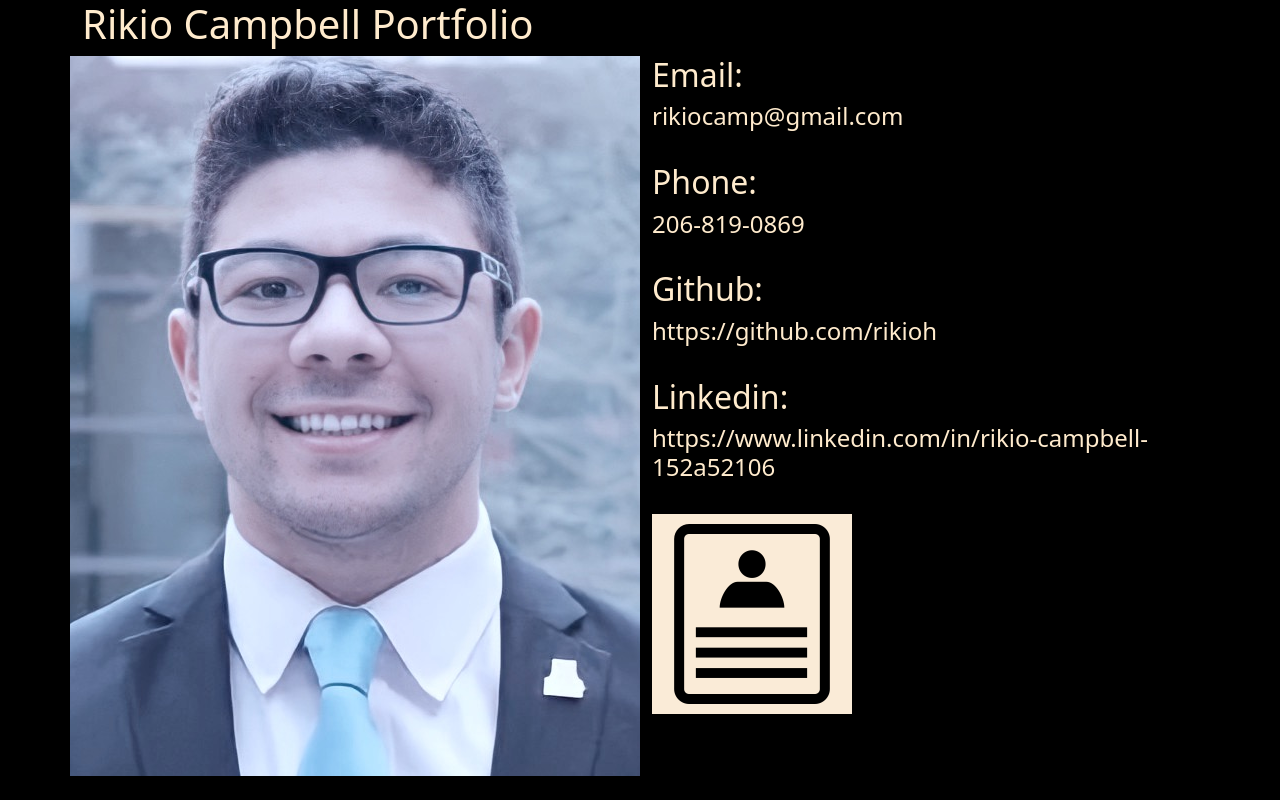
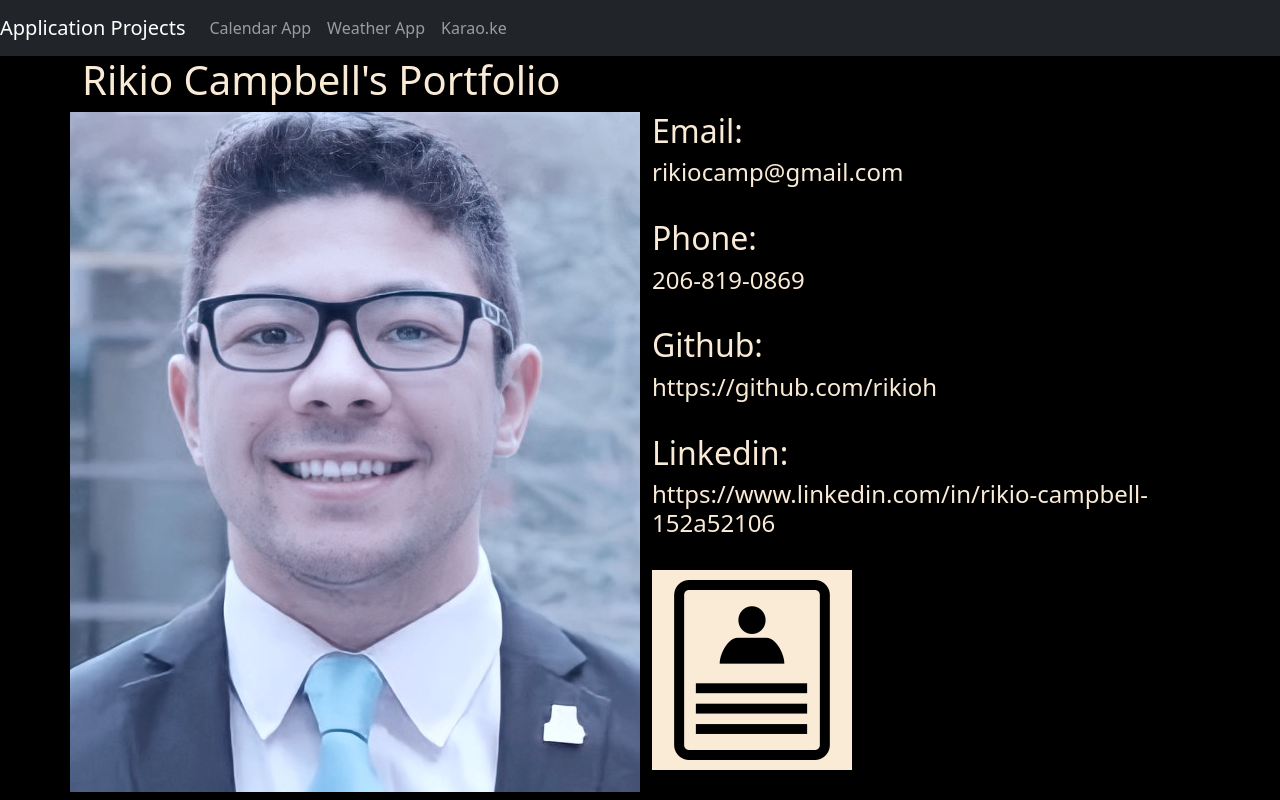
Before and after one commit to rikioh/portfolio, a plain HTML site: page index.html in a window 1280 px wide. Drawn offline with nearby package versions, Linux system fonts and the light colour scheme.

Commit message:
added resume, added navbar.

```diff
--- a/index.html
+++ b/index.html
@@ -11,9 +11,28 @@
     <link href="stylesheet.css" rel="stylesheet" type="text/css">
 </head>
 <body>
+    <nav class="navbar navbar-expand-lg navbar-dark bg-dark">
+        <a class="navbar-brand" href="#">Application Projects</a>
+        <button class="navbar-toggler" type="button" data-toggle="collapse" data-target="#navbarNavDropdown" aria-controls="navbarNavDropdown" aria-expanded="false" aria-label="Toggle navigation">
+          <span class="navbar-toggler-icon"></span>
+        </button>
+        <div class="collapse navbar-collapse" id="navbarNavDropdown">
+          <ul class="navbar-nav">
+            <li class="nav-item active">
+              <a class="nav-link" href="https://rikioh.github.io/calendar">Calendar App</a>
+            </li>
+            <li class="nav-item">
+              <a class="nav-link" href="https://rikioh.github.io/weatherapp">Weather App</a>
+            </li>
+            <li class="nav-item">
+              <a class="nav-link" href="https://rikioh.github.io/room3miniproject1">Karao.ke</a>
+            </li>
+          </ul>
+        </div>
+      </nav>
     <div class="container">
         <div class="row">
-            <h1>Rikio Campbell Portfolio</h1>
+            <h1>Rikio Campbell's Portfolio</h1>
         </div>
         <div class="row row1">
             <div class="col-6 headshot">
@@ -32,7 +51,7 @@
                 <h2>Linkedin: </h2>
                 <h4>https://www.linkedin.com/in/rikio-campbell-152a52106</h4>
             </br>
-            <a href="./Assets/headshot.JPG" download>
+            <a href="./Assets/resume.pdf" download>
                 <img src="./Assets/resume.png" alt="resume" style="background-color: antiquewhite;">
               </a>
             </div>
--- a/stylesheet.css
+++ b/stylesheet.css
@@ -1,10 +1,10 @@
 
 body{
     background-color: black;
-    color:blanchedalmond
+    color:antiquewhite
 }
 .row1{
-    height: 90vh;
+    height: 85vh;
 }
 .headshot{
     background: url("./Assets/headshot.JPG");
@@ -14,3 +14,6 @@ body{
 .right{
     float:right
 }
+.navbar{
+    color:antiquewhite
+}
```
Also changed, not shown: 1 other file.
